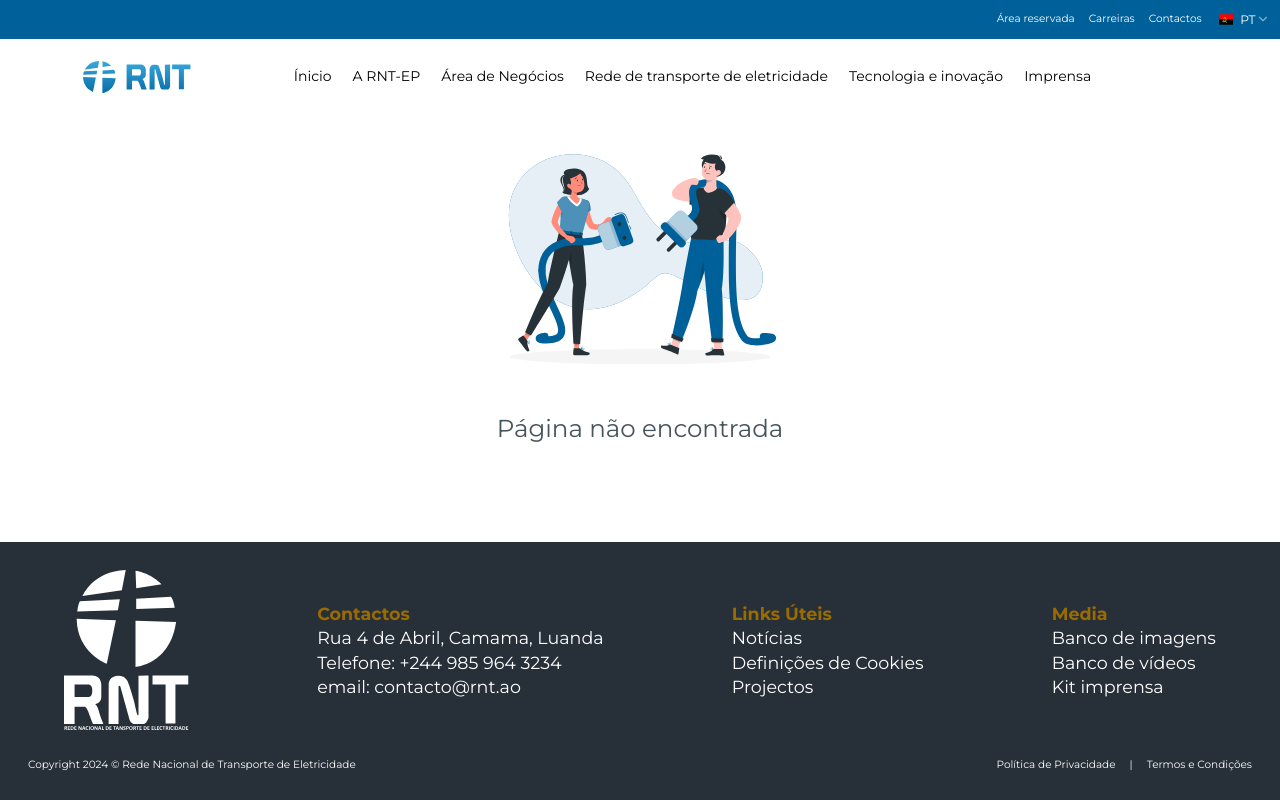
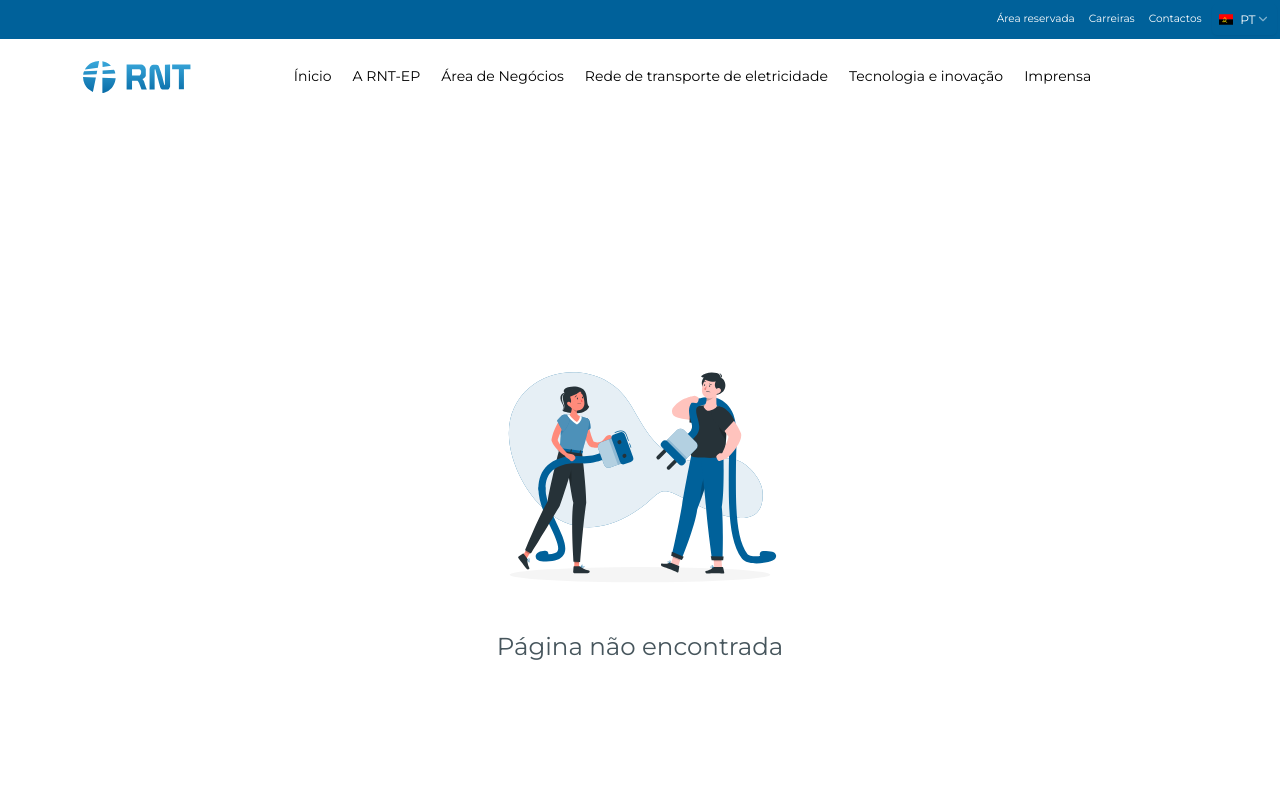
Before and after one commit to joel2011140/rnt-website, a React app: page /about in a window 1280 px wide. Shown: the top 800 px of the page. Built offline with nearby package versions, Linux system fonts and the light colour scheme.

Commit message:
feat: finish home page

```diff
--- a/src/components/footer/footer.tsx
+++ b/src/components/footer/footer.tsx
@@ -25,7 +25,7 @@ export function Footer() {
     ));
 
   return (
-    <footer className="w-full bg-[#273038] flex flex-col p-6 md:p-8">
+    <footer className="w-full bg-[#273038]  flex flex-col p-6 md:p-8">
       {/* Top section */}
       <div className="w-full flex flex-col items-center md:flex-row md:items-center md:justify-around gap-8 md:gap-16 text-center md:text-left">
         <MemoWhiteRntLogo className="mb-4 md:mb-0" />
--- a/src/pages/not-found.tsx
+++ b/src/pages/not-found.tsx
@@ -5,7 +5,7 @@ import { useHeaderDictionary } from "../locales/hooks/use-header-dictionary";
 export default function NotFoundPage() {
   const notFoundTitle = useHeaderDictionary("not-found") as string
   return (
-    <div className="flex flex-col items-center justify-center h-full p-4 text-center">
+  <div className="flex flex-col min-h-screen items-center justify-center h-full p-4 text-center">
       <div className="w-full h-full md:w-96 md:h-96">
         <NotFoundIllustration />
         <p className="text-chumbo-dark-min text-heading-20 md:text-heading-28">{notFoundTitle}</p>
```
